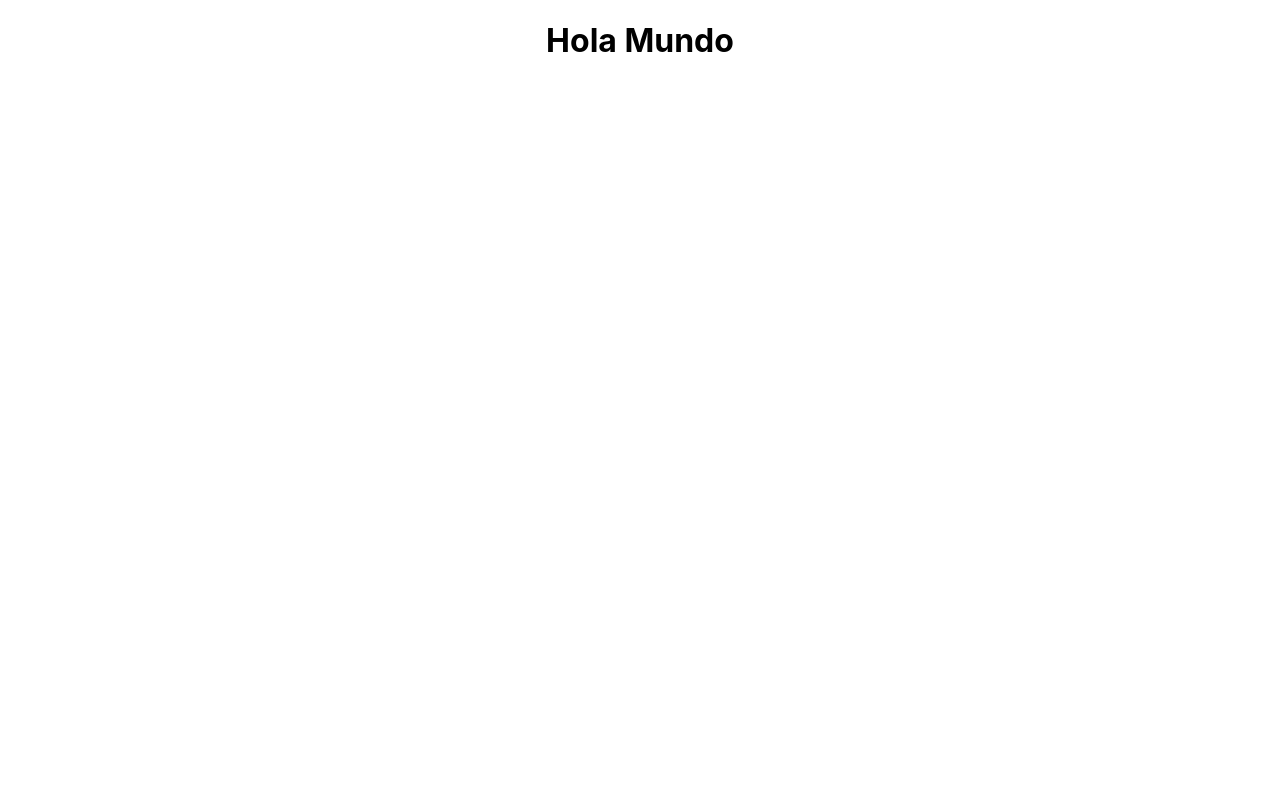
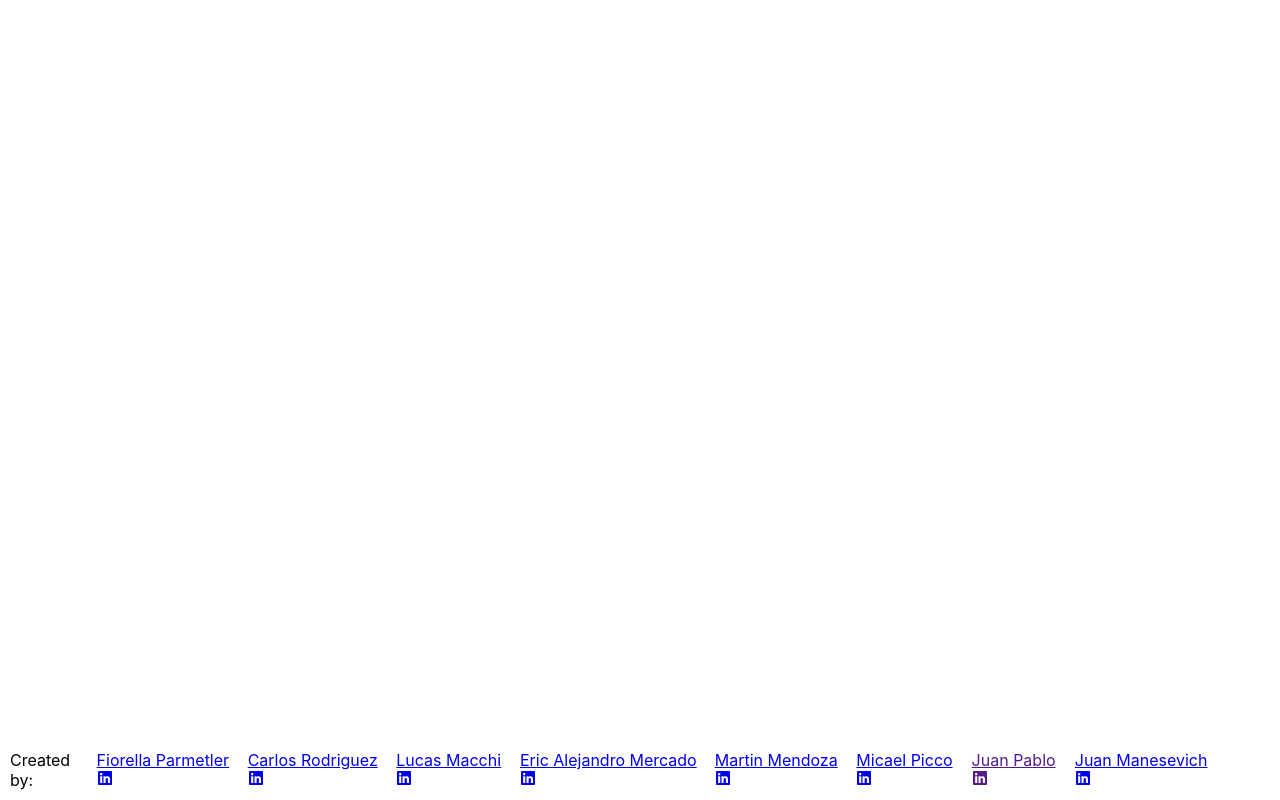
Before and after one commit to Carsefer/PF-Clothes, a React (Create React App) app in the folder CLIENT/: page / in a window 1280 px wide. Built offline with nearby package versions, Linux system fonts and the light colour scheme.

Commit message:
Footer/crecion del footer

```diff
--- a/CLIENT/package.json
+++ b/CLIENT/package.json
@@ -10,6 +10,8 @@
     "boostrap": "^2.0.0",
     "react": "^18.2.0",
     "react-dom": "^18.2.0",
+    "react-icons": "^4.4.0",
+    "react-router-dom": "^6.4.2",
     "react-scripts": "5.0.1",
     "redux": "^4.2.0",
     "web-vitals": "^2.1.4"
--- a/CLIENT/src/App.js
+++ b/CLIENT/src/App.js
@@ -1,10 +1,14 @@
 import "./App.css";
+import { Route, Routes } from "react-router-dom";
+import Footer from "./components/Footer";
 
 function App() {
   return (
-    <div className="App">
-      <h1>Hola Mundo</h1>
-    </div>
+     <>
+    <Routes>
+     <Route path="*" element={<Footer/>} />
+    </Routes>
+  </>
   );
 }
 
--- /dev/null
+++ b/CLIENT/src/components/Footer.css
@@ -0,0 +1,11 @@
+.footer {
+    width: 95%;
+    display: flex;
+    justify-content: space-evenly;
+    align-items: flex-end;
+    padding: 10px;
+    position: absolute;
+    bottom: 0;
+    text-decoration: none;
+
+  }
--- /dev/null
+++ b/CLIENT/src/components/Footer.jsx
@@ -0,0 +1,54 @@
+import React from "react";
+import {FaLinkedin } from "react-icons/fa";
+import "./Footer.css";
+
+const Footer = () => {
+return (
+    <footer className="footer">
+     <span>Created by: </span>
+    <div>
+        <a href="https://www.linkedin.com/in/fiorella-parmetler-63632424a/">
+        Fiorella Parmetler  <FaLinkedin/>
+        </a>
+
+     </div>
+    <div>
+        <a href="https://www.linkedin.com/in/carlos-rodr%C3%ADguez-25708a246/">
+        Carlos Rodriguez <FaLinkedin/>
+        </a>
+     </div>
+     <div>
+        <a href="https://www.linkedin.com/in/lucas-macchi-a02956233/">
+        Lucas Macchi <FaLinkedin/>
+        </a>
+     </div>
+     <div>
+        <a href="https://www.linkedin.com/in/ericcmerc">
+        Eric Alejandro Mercado  <FaLinkedin/>
+        </a>
+    </div>
+     <div>
+        <a href="https://www.linkedin.com/in/martin-m-b00955125/">
+        Martin Mendoza  <FaLinkedin/>
+        </a>
+    </div>
+      <div>
+        <a href="https://www.linkedin.com/in/micaelpicco/">
+        Micael Picco <FaLinkedin/>
+        </a>
+    </div>
+     <div>
+        <a href="">
+        Juan Pablo  <FaLinkedin/>
+        </a>
+    </div>
+     <div>
+        <a href="https://www.linkedin.com/in/juan-manesevich-a00239186">
+        Juan Manesevich  <FaLinkedin/>
+        </a>
+     </div>
+   </footer>
+  )
+};
+
+export default Footer;
--- a/CLIENT/src/index.js
+++ b/CLIENT/src/index.js
@@ -3,12 +3,15 @@ import ReactDOM from 'react-dom/client';
 import './index.css';
 import App from './App';
 import reportWebVitals from './reportWebVitals';
+import {BrowserRouter} from "react-router-dom"
 
 const root = ReactDOM.createRoot(document.getElementById('root'));
 root.render(
+  <BrowserRouter>
   <React.StrictMode>
     <App />
   </React.StrictMode>
+  </BrowserRouter>,
 );
 
 // If you want to start measuring performance in your app, pass a function
```
Also changed, not shown: 1 other file (tests, documents, lock files or other folders).
